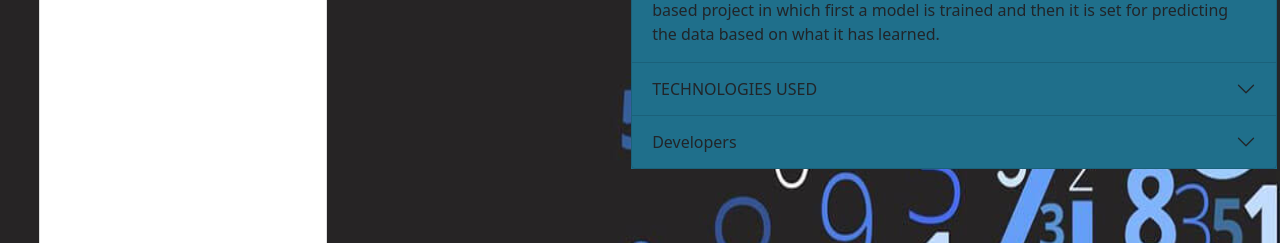
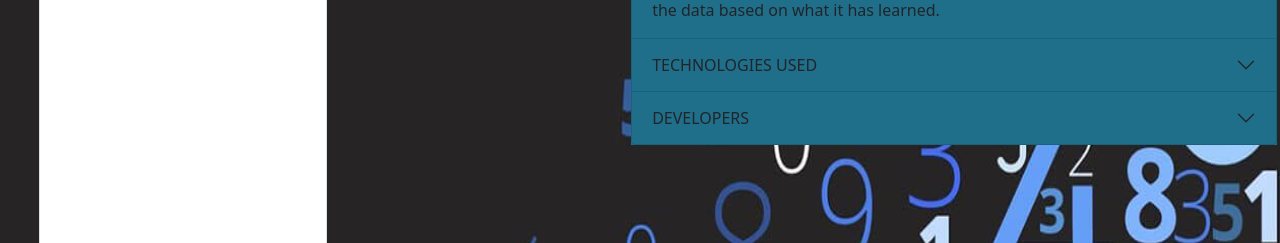
Before and after one commit to muskansinghall/hdr_muskan, a website: page static/index.html in a window 1280 px wide. Shown: the part 196-439 px from the top of the page. Drawn offline with nearby package versions, Linux system fonts and the light colour scheme; a script that the page names is missing.

Commit message:
responsive changes

```diff
--- a/static/index.html
+++ b/static/index.html
@@ -9,10 +9,32 @@
 <script src="https://cdn.jsdelivr.net/npm/bootstrap@5.0.0-beta1/dist/js/bootstrap.bundle.min.js" integrity="sha384-ygbV9kiqUc6oa4msXn9868pTtWMgiQaeYH7/t7LECLbyPA2x65Kgf80OJFdroafW" crossorigin="anonymous"></script>
 
     <style>
-      body{
-          background-image: url(bg.jpg);
-          background-size: 100% 100%;
-        }
+
+
+
+body {
+
+
+              /* Background Image Styling*/
+              background-image: url('bg.jpg');
+              background-size: 100% 100%;
+              overflow-x: visible;
+
+}
+
+
+
+
+
+
+
+
+
+
+
+
+
+
 
 
       h1{
@@ -79,8 +101,13 @@ border-color: #cd8d7b;
       </style>
 
 
-       /*#mp{
+       <!--#mp{
           text-align: center;
+
+        }
+
+
+
 
         }
 
@@ -89,16 +116,13 @@ border-color: #cd8d7b;
 
 
 
+        }-->
+
+  </head>
+  <body>
 
 
 
-        }
-
-
-    */
-
-  </head>
-  <body>
 
 
 
@@ -165,7 +189,7 @@ border-color: #cd8d7b;
               <div class="accordion-item">
                 <h2 class="accordion-header" id="headingThree">
                   <button class="accordion-button collapsed" type="button" data-bs-toggle="collapse" data-bs-target="#collapseThree" aria-expanded="false" aria-controls="collapseThree">
-                    Developers
+                    DEVELOPERS
                   </button>
                 </h2>
                 <div id="collapseThree" class="accordion-collapse collapse" aria-labelledby="headingThree" data-bs-parent="#accordionExample">
@@ -221,6 +245,7 @@ border-color: #cd8d7b;
 
 
 
+
       <script src="https://cdn.jsdelivr.net/npm/@tensorflow/tfjs@2.0.0/dist/tf.min.js"></script>
       <script src="draw.js"></script>
       <script src="predict.js"></script>
```
